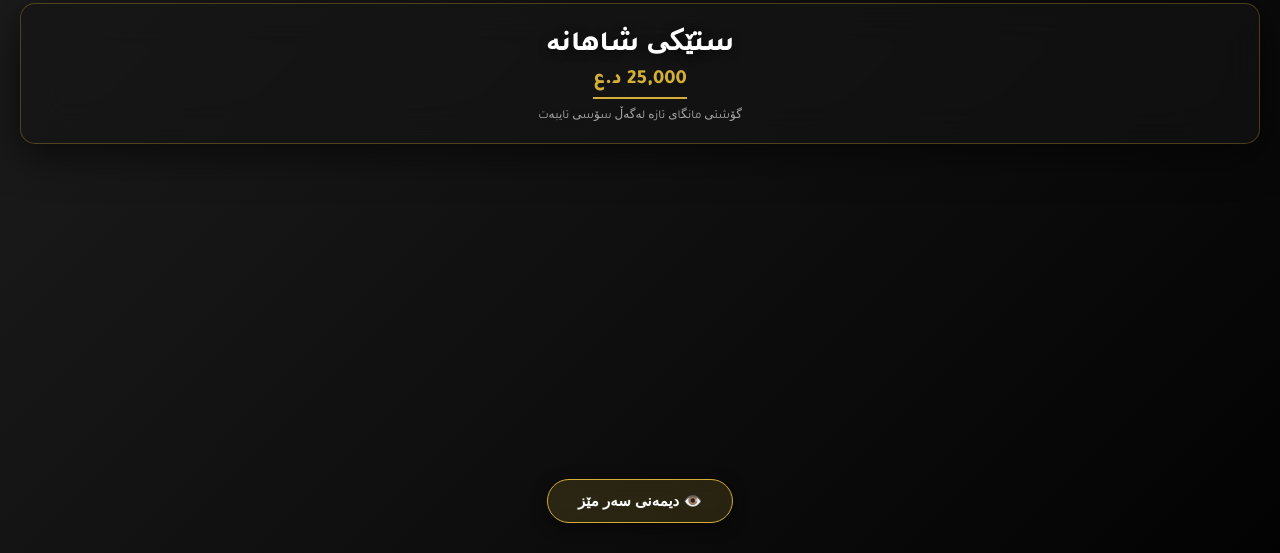
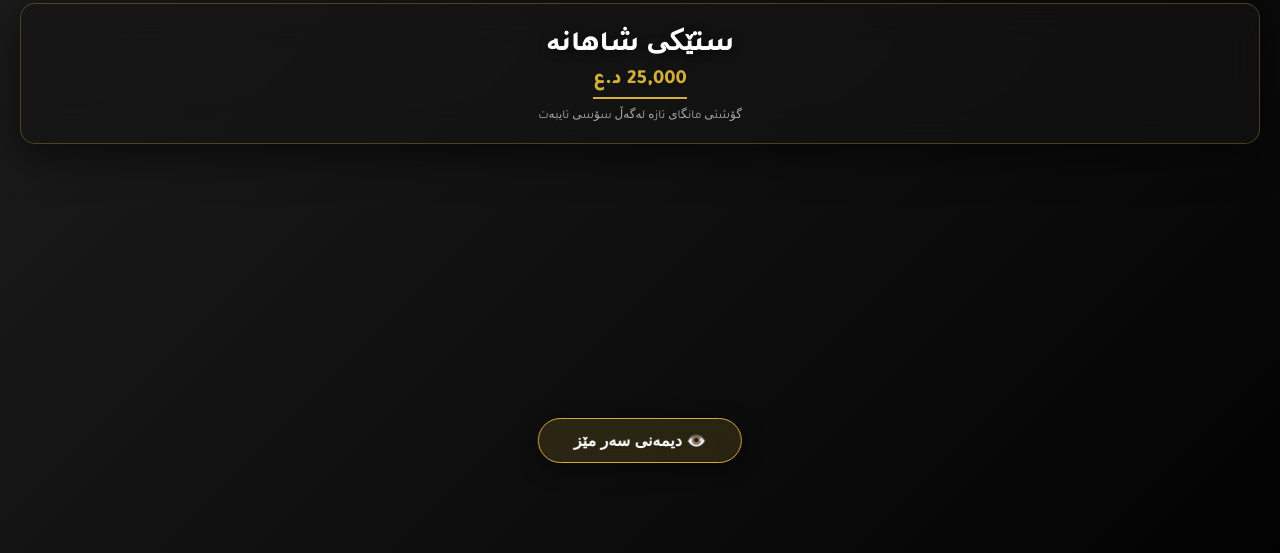
Before and after one commit to akamnmamad/firstrest, a plain HTML site: page index.html in a window 1280 px wide. Shown: the part 57-610 px from the top of the page. Drawn offline with Linux system fonts and the light colour scheme; some packages are replaced by stand-ins of ours; a script that the page names is missing.

Commit message:
Refactor AR button styles and positioning
Updated the AR button styles with important overrides and adjusted positioning.

```diff
--- a/index.html
+++ b/index.html
@@ -128,25 +128,25 @@
 
         /* دوگمەی AR */
                 /* دوگمەی AR */
+                /* دوگمەی AR - چارەسەری کۆتایی */
         .ar-btn {
-            position: absolute;
-            bottom: 220px; /* لێرەدا بەرزمان کردەوە بۆ ئەوەی نەکەوێتە ژێر لیستەکە */
-            left: 50%;
-            transform: translateX(-50%);
-            background: rgba(212, 175, 55, 0.15); /* کەمێک ڕەنگی ئاڵتوونیمان تێکەڵ کرد بۆ جوانی */
-            border: 1px solid #d4af37; /* چوارچێوەی ئاڵتوونی */
-            color: #fff;
-            padding: 12px 30px;
-            border-radius: 50px;
-            font-size: 15px;
-            font-weight: bold;
-            display: flex;
-            align-items: center;
-            gap: 10px;
-            backdrop-filter: blur(8px);
-            z-index: 999; /* ئەمە وادەکات هەمیشە لە سەرووی هەموو دوگمەکانی ترەوە بێت */
-            cursor: pointer;
-            box-shadow: 0 4px 15px rgba(0,0,0,0.5);
+            position: absolute !important;
+            bottom: 35% !important; /* لەبری پیکسڵ ڕێژەی سەدییە، بۆ ئەوەی هەرگیز نەچێتە خوارەوە */
+            left: 50% !important;
+            transform: translateX(-50%) !important;
+            background: rgba(212, 175, 55, 0.15) !important;
+            border: 1px solid #d4af37 !important;
+            color: #fff !important;
+            padding: 12px 35px !important;
+            border-radius: 50px !important;
+            font-size: 16px !important;
+            font-weight: bold !important;
+            display: flex !important;
+            align-items: center !important;
+            gap: 10px !important;
+            backdrop-filter: blur(10px) !important;
+            z-index: 999999 !important; /* ئەوپەڕی هێز بۆ ئەوەی بێتە پێشەوە */
+            box-shadow: 0 5px 20px rgba(0,0,0,0.5) !important;
         }
         model-viewer {
             width: 100%;
```
